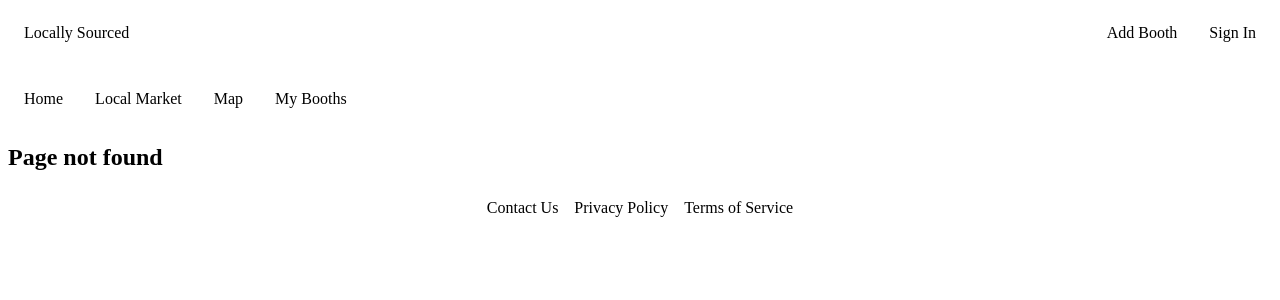
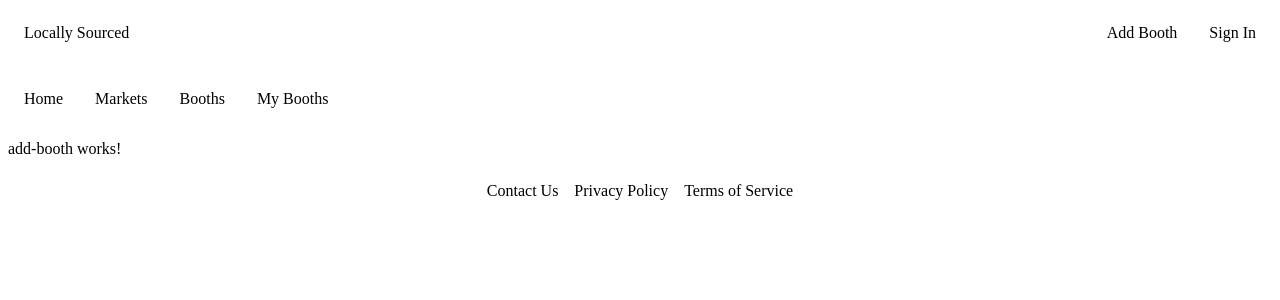
Before and after one commit to jpbrown250/angular-local-produce, an Angular app: page /add-booth in a window 1280 px wide. Before the commit this address had no page. Shown: the top 300 px of the page. Built offline with nearby package versions, Linux system fonts and the light colour scheme.

Commit message:
Adding utility menu and navigation pages for those menu items to link to.

```diff
--- /dev/null
+++ b/src/app/add-booth/add-booth.component.html
@@ -0,0 +1,3 @@
+<p>
+  add-booth works!
+</p>
--- /dev/null
+++ b/src/app/add-booth/add-booth.component.ts
@@ -0,0 +1,15 @@
+import { Component, OnInit } from '@angular/core';
+
+@Component({
+  selector: 'app-add-booth',
+  templateUrl: './add-booth.component.html',
+  styleUrls: ['./add-booth.component.scss']
+})
+export class AddBoothComponent implements OnInit {
+
+  constructor() { }
+
+  ngOnInit() {
+  }
+
+}
--- a/src/app/app.component.html
+++ b/src/app/app.component.html
@@ -2,15 +2,15 @@
 <header role="banner" class="global-header global-header--type-1">
   <p class="global-header__content">Locally Sourced</p>
   <ul class="global-header__utility">
-    <li class="global-header__utility-item">Add Booth</li>
-    <li class="global-header__utility-item">Sign In</li>
+    <li class="global-header__utility-item" routerLink="/add-booth">Add Booth</li>
+    <li class="global-header__utility-item" routerLink="/sign-in">Sign In</li>
   </ul>
 </header>
 <nav role="navigation" class="primary-nav primary-nav--type-1">
   <ul class="primary-nav__menu">
     <li class="primary-nav__menu-item" routerLink="/home">Home</li>
-    <li class="primary-nav__menu-item" routerLink="/local-market">Local Market</li>
-    <li class="primary-nav__menu-item" routerLink="/map">Map</li>
+    <li class="primary-nav__menu-item" routerLink="/local-market">Markets</li>
+    <li class="primary-nav__menu-item" routerLink="/map">Booths</li>
     <li class="primary-nav__menu-item" routerLink="/my-booths">My Booths</li>
   </ul>
 </nav>
--- a/src/app/app.module.ts
+++ b/src/app/app.module.ts
@@ -11,6 +11,8 @@ import { MyBoothsComponent } from './my-booths/my-booths.component';
 import { ContactUsComponent } from './contact-us/contact-us.component';
 import { PrivacyPolicyComponent } from './privacy-policy/privacy-policy.component';
 import { TermsOfServiceComponent } from './terms-of-service/terms-of-service.component';
+import { AddBoothComponent } from './add-booth/add-booth.component';
+import { SignInComponent } from './sign-in/sign-in.component';
 
 @NgModule({
   declarations: [
@@ -22,7 +24,9 @@ import { TermsOfServiceComponent } from './terms-of-service/terms-of-service.com
     MyBoothsComponent,
     ContactUsComponent,
     PrivacyPolicyComponent,
-    TermsOfServiceComponent
+    TermsOfServiceComponent,
+    AddBoothComponent,
+    SignInComponent
   ],
   imports: [
     BrowserModule,
--- /dev/null
+++ b/src/app/sign-in/sign-in.component.html
@@ -0,0 +1,3 @@
+<p>
+  sign-in works!
+</p>
--- /dev/null
+++ b/src/app/sign-in/sign-in.component.ts
@@ -0,0 +1,15 @@
+import { Component, OnInit } from '@angular/core';
+
+@Component({
+  selector: 'app-sign-in',
+  templateUrl: './sign-in.component.html',
+  styleUrls: ['./sign-in.component.scss']
+})
+export class SignInComponent implements OnInit {
+
+  constructor() { }
+
+  ngOnInit() {
+  }
+
+}
```
Also changed, not shown: src/app/app-routing.module.ts (+14 -0 lines), src/app/add-booth/add-booth.component.scss (added), src/app/sign-in/sign-in.component.scss (added), 2 other files (tests, documents, lock files or other folders).
